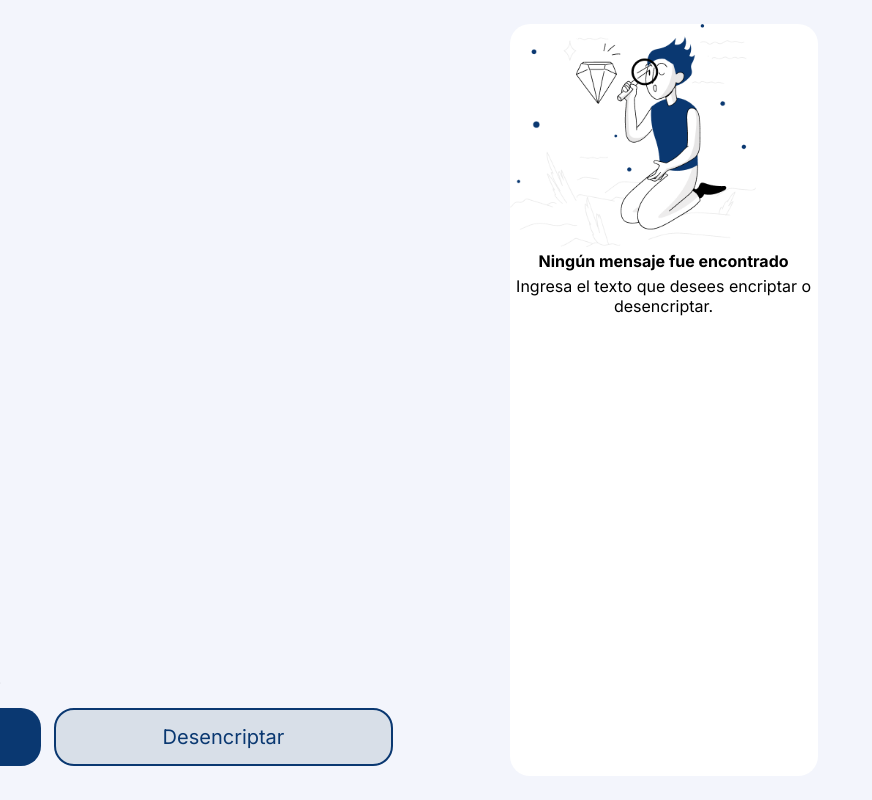
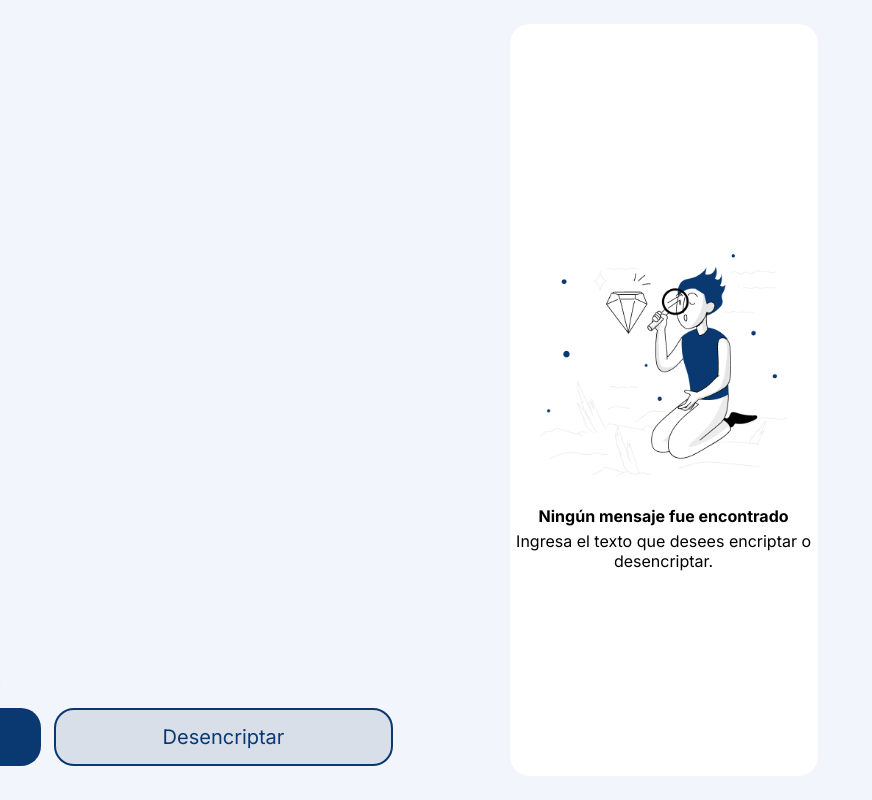
Before and after one commit to ca941125/encriptador, a plain HTML site: page index.html in a window 1280 px wide. Shown: the full height of the page, 408-1280 px from the left. Drawn offline with Linux system fonts and the light colour scheme.

Commit message:
Add sin-texto

```diff
--- a/style.css
+++ b/style.css
@@ -100,9 +100,16 @@ textarea{
     display: flex;
     flex-direction: column;
     align-items: center;
+    justify-content: center
 }
 .section-two img{
     width: 80%;
+    margin: 30px auto;
+}
+.sin-texto{
+    display: flex;
+    flex-direction: column;
+
 }
 .texto-titulo{
     text-align: center;
```
